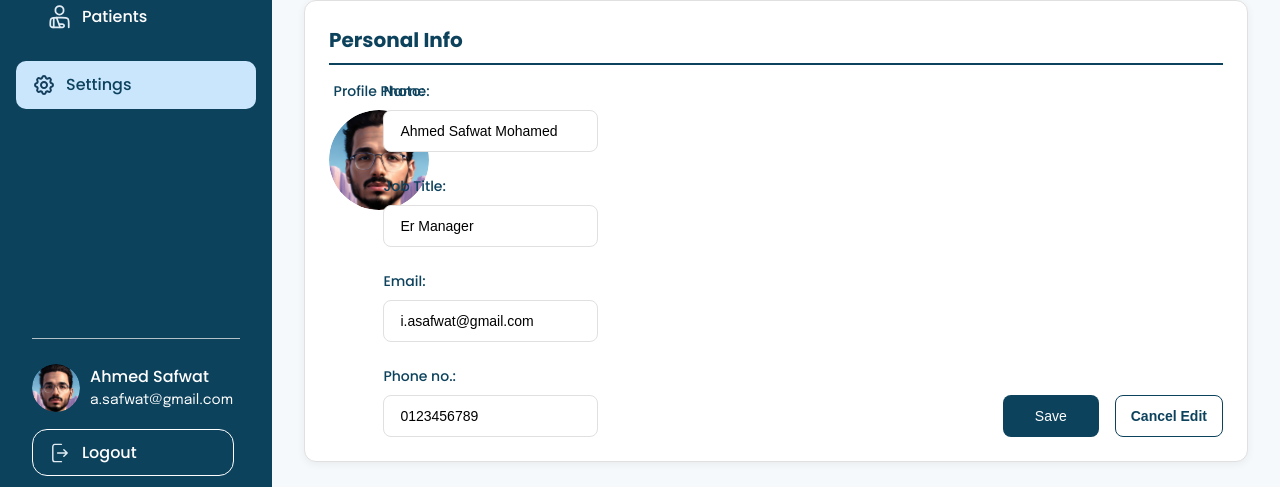
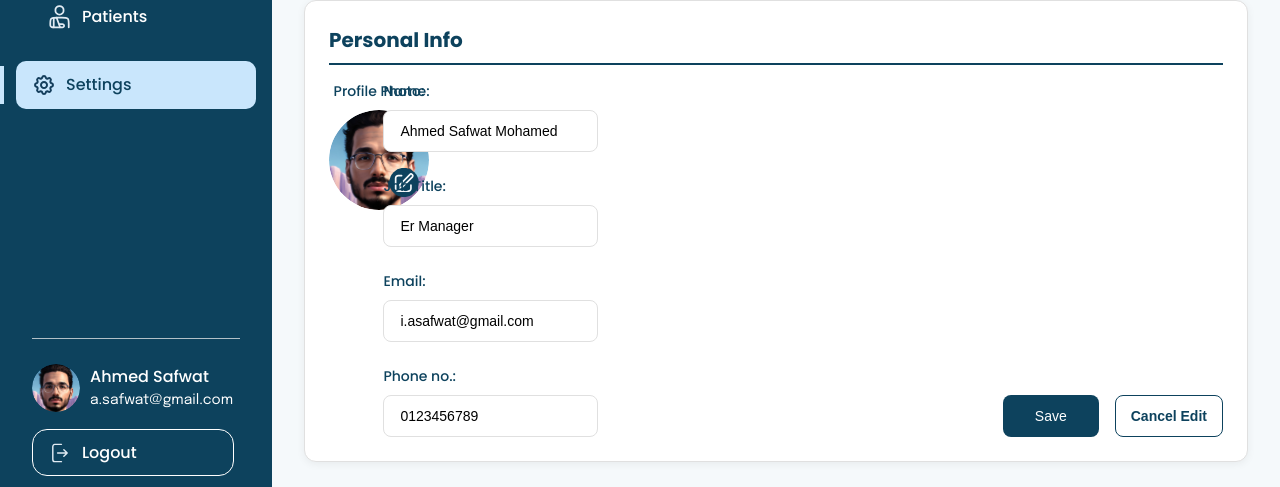
Before and after one commit to FatmaWafy/Hospital_System, a React (Vite) app: page /settings in a window 1280 px wide. Both pictures are taken after a click on the button "Edit Profile". Shown: the part 292-779 px from the top of the page. Built offline with nearby package versions, Linux system fonts and the light colour scheme.

Commit message:
profile tab (upload photo)

```diff
--- a/src/components/Sidebar.css
+++ b/src/components/Sidebar.css
@@ -1,5 +1,5 @@
 .sidebar {
-  background-color: #0D425D;
+  background-color: #0d425d;
   width: 272px;
   min-height: 100vh;
   display: flex;
@@ -13,7 +13,7 @@
   top: 0;
   display: flex;
   flex-direction: column;
-  background-color: #0D425D;
+  background-color: #0d425d;
   z-index: 10;
 }
 
@@ -59,14 +59,25 @@
 }
 
 .sidebar-item.active {
-  background-color: #C9E6FC;
-  color: #0D425D;
+  background-color: #c9e6fc;
+  color: #0d425d;
   border-radius: 10px;
   padding: 12px 16px;
   width: 240px;
   height: 48px;
   transform: none;
   z-index: 2;
+}
+
+.sidebar-item.active::before {
+    content: "";
+    position: absolute;
+    left: -16px;
+    top: 5px;
+    height: 80%;
+    width: 4px;
+    line-height: 1.5;
+    background-color: #c9e6fc;
 }
 
 .sidebar-icon {
@@ -76,7 +87,8 @@
 }
 
 .sidebar-item.active .sidebar-icon {
-  filter: brightness(0) saturate(100%) invert(18%) sepia(43%) saturate(1221%) hue-rotate(168deg) brightness(93%) contrast(91%);
+  filter: brightness(0) saturate(100%) invert(18%) sepia(43%) saturate(1221%)
+    hue-rotate(168deg) brightness(93%) contrast(91%);
 }
 
 .sidebar-separator {
@@ -100,15 +112,12 @@
 
 .sidebar-spacer {
   flex-grow: 1;
-  /* OR use fixed height instead if you prefer:
-     height: 100px;
-  */
 }
 
 .sidebar-user {
   position: sticky;
   bottom: 0;
-  background-color: #0D425D;
+  background-color: #0d425d;
   display: flex;
   flex-direction: column;
   align-items: flex-start;
--- a/src/pages/Settings.css
+++ b/src/pages/Settings.css
@@ -95,6 +95,7 @@
   flex-direction: column;
   align-items: center;
   gap: 8px;
+  position: relative;
 }
 
 .personal-info-stack {
@@ -116,7 +117,7 @@
 }
 
 .input-field {
-  padding: 12px 16px;
+  padding: 12px 16px ;
   border: 1px solid #e0e0e0;
   border-radius: 8px;
   font-size: 0.875rem;
@@ -134,6 +135,7 @@
   background-color: #f8f9fa;
   border-color: #e0e0e0;
   cursor: not-allowed;
+  color: #0d425d;
 }
 
 .profile-photo {
@@ -141,6 +143,23 @@
   height: 100px;
   border-radius: 50%;
   object-fit: cover;
+  position: relative;
+}
+
+.btn-edit-photo {
+  background: none;
+  border: none;
+  padding: 0;
+  cursor: pointer;
+  position: absolute;
+  top: 70px;
+  right: 25px;
+  transform: translate(50%, 50%);
+}
+
+.change-photo-icon {
+  width: 30px;
+  height: 30px;
 }
 
 .action-buttons-group {
--- a/src/pages/Settings.jsx
+++ b/src/pages/Settings.jsx
@@ -4,15 +4,14 @@ import "./Settings.css";
 const Settings = () => {
   const [activeTab, setActiveTab] = useState("profile");
   const [isEditing, setIsEditing] = useState(false);
-
-  // Dummy data ( from backend     )
   const [userData, setUserData] = useState({
     name: "Ahmed Safwat Mohamed",
     jobTitle: "Er Manager",
     email: "i.asafwat@gmail.com",
     phone: "0123456789",
-    photo: "avatar.svg", //     from backend
+    photo: "avatar.svg",
   });
+  const [newPhoto, setNewPhoto] = useState(null);
 
   const handleSave = () => {
     console.log("Saving user data:", userData);
@@ -23,9 +22,19 @@ const Settings = () => {
     setUserData((prev) => ({ ...prev, [field]: value }));
   };
 
+  const handlePhotoChange = (event) => {
+    const file = event.target.files[0];
+    if (file) {
+      setNewPhoto(file);
+      // Placeholder for API call to upload photo
+      console.log("Uploading photo:", file.name);
+      // Example: fetch('/api/upload-photo', { method: 'POST', body: file })
+      // Then update userData.photo with the new URL from backend response
+    }
+  };
+
   return (
     <div className='settings-page'>
-      {/* SECTION 1 */}
       <div className='settings-header'>
         <h1>Settings</h1>
         <a href='/notifications'>
@@ -36,8 +45,6 @@ const Settings = () => {
           />
         </a>
       </div>
-
-      {/* SECTION 2 */}
       <div className='settings-welcome'>
         <div className='welcome-text'>
           <h2>Good morning, ER Admin</h2>
@@ -50,8 +57,6 @@ const Settings = () => {
           <img src='/calendar.svg' alt='Calendar' className='calendar-icon' />
         </button>
       </div>
-
-      {/* SECTION 3 */}
       <div className='tabs-container'>
         <button
           className={`tab-btn ${activeTab === "profile" ? "active" : ""}`}
@@ -84,7 +89,6 @@ const Settings = () => {
           Feed backs
         </button>
       </div>
-
       <div className='tab-content'>
         {activeTab === "profile" && (
           <div>
@@ -97,6 +101,29 @@ const Settings = () => {
                   alt='Profile'
                   className='profile-photo'
                 />
+                {isEditing && (
+                  <>
+                    <input
+                      type='file'
+                      accept='image/*'
+                      onChange={handlePhotoChange}
+                      style={{ display: "none" }}
+                      id='photoInput'
+                    />
+                    <button
+                      className='btn-edit-photo'
+                      onClick={() =>
+                        document.getElementById("photoInput").click()
+                      }
+                    >
+                      <img
+                        src='f2.svg'
+                        alt='Change Photo'
+                        className='change-photo-icon'
+                      />
+                    </button>
+                  </>
+                )}
               </div>
               <div className='personal-info-stack'>
                 <div className='info-item'>
@@ -165,28 +192,24 @@ const Settings = () => {
         {activeTab === "specialties" && (
           <div className='tab-content-placeholder'>
             <h3>Specialties</h3>
-            {/*       from backend      */}
             <p> from backend </p>
           </div>
         )}
         {activeTab === "doctors" && (
           <div className='tab-content-placeholder'>
             <h3>Doctors</h3>
-            {/*  from backend  */}
             <p> from backend </p>
           </div>
         )}
         {activeTab === "requests" && (
           <div className='tab-content-placeholder'>
             <h3>Requests & Notifications</h3>
-            {/*  from backend  */}
             <p> from backend </p>
           </div>
         )}
         {activeTab === "feedbacks" && (
           <div className='tab-content-placeholder'>
             <h3>Feed backs</h3>
-            {/*  from backend  */}
             <p> from backend </p>
           </div>
         )}
```
